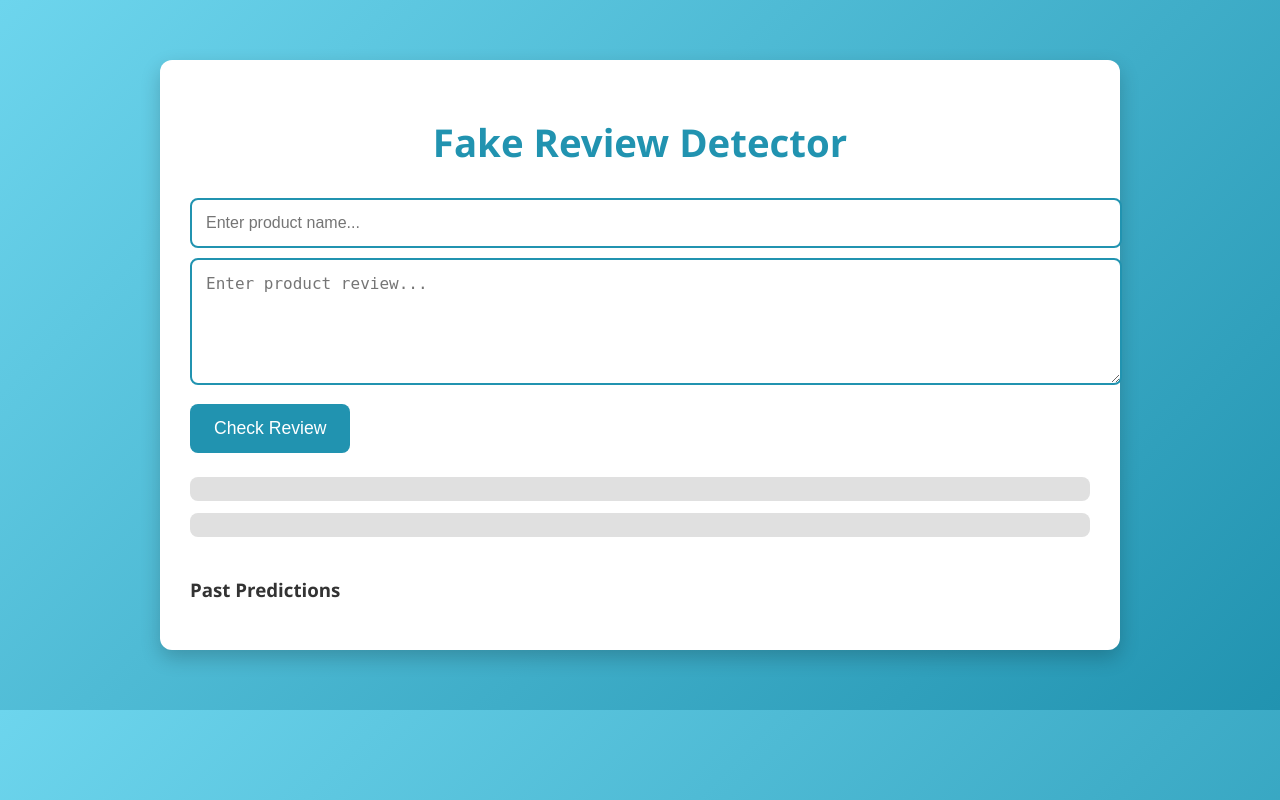
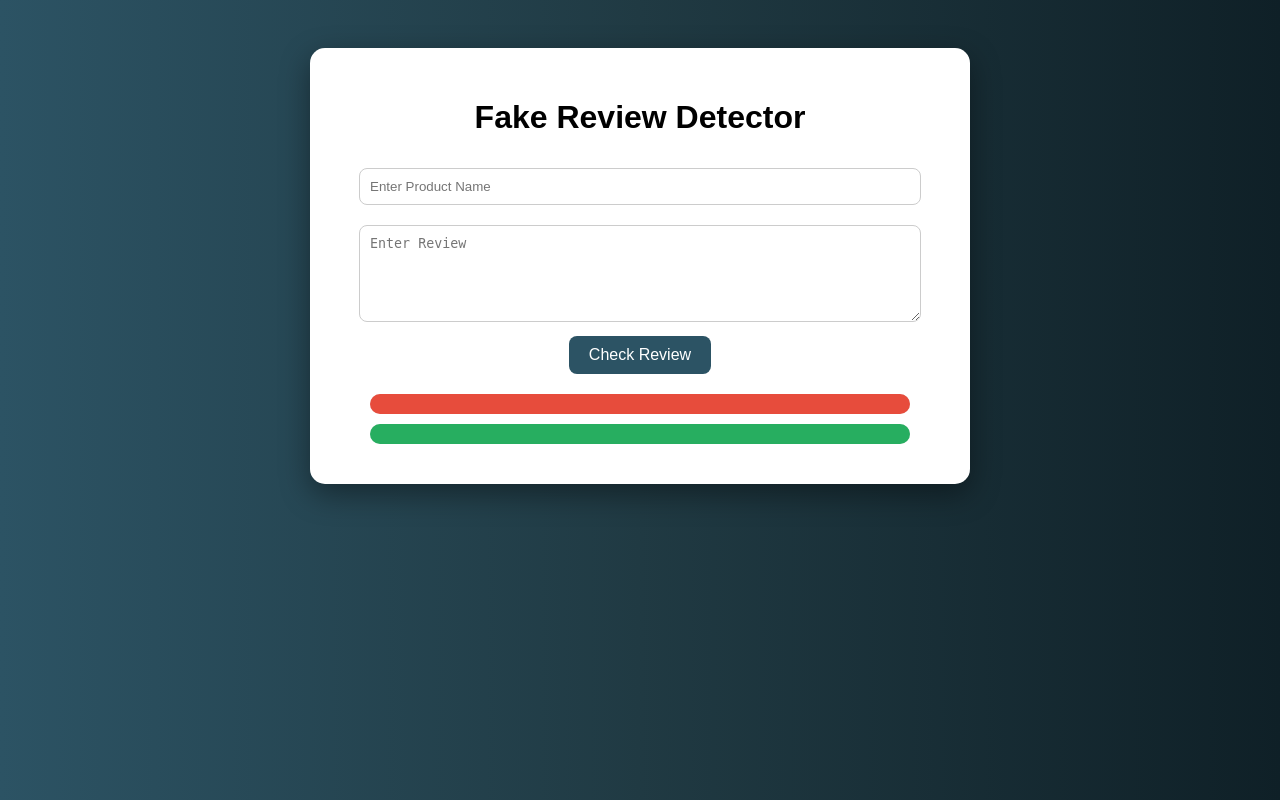
Before and after one commit to varshnik2024-blip/fake-review, a Flask app: page / in a window 1280 px wide. Run offline with Flask 3, Linux system fonts and the light colour scheme.

Commit message:
Updated frontend and fixed sentiment

```diff
--- a/templates/index.html
+++ b/templates/index.html
@@ -4,105 +4,59 @@
     <title>Fake Review Detector</title>
     <style>
         body {
-            font-family: 'Segoe UI', Tahoma, Geneva, Verdana, sans-serif;
-            background: linear-gradient(135deg, #6dd5ed, #2193b0);
-            margin: 0;
-            padding: 0;
-            color: #333;
+            font-family: Arial;
+            background: linear-gradient(to right, #2c5364, #203a43, #0f2027);
+            text-align: center;
+            padding: 40px;
+            color: white;
         }
+
         .container {
-            max-width: 900px;
-            margin: 60px auto;
+            background: white;
+            color: black;
+            width: 600px;
+            margin: auto;
             padding: 30px;
-            background: #fff;
-            border-radius: 12px;
-            box-shadow: 0 8px 20px rgba(0,0,0,0.2);
+            border-radius: 15px;
+            box-shadow: 0px 10px 30px rgba(0,0,0,0.4);
         }
-        h1 {
+
+        input, textarea {
+            width: 90%;
+            padding: 10px;
+            margin: 10px;
+            border-radius: 8px;
+            border: 1px solid #ccc;
+        }
+
+        button {
+            padding: 10px 20px;
+            border-radius: 8px;
+            border: none;
+            background-color: #2c5364;
+            color: white;
+            font-size: 16px;
+            cursor: pointer;
+        }
+
+        .bar-container {
+            width: 90%;
+            background-color: #ddd;
+            border-radius: 10px;
+            margin: 10px auto;
+        }
+
+        .bar {
+            height: 20px;
+            border-radius: 10px;
             text-align: center;
-            color: #2193b0;
-            font-size: 2.4rem;
-            margin-bottom: 20px;
+            color: white;
         }
-        input, textarea {
-            width: 100%;
-            padding: 14px;
-            font-size: 1rem;
-            border: 2px solid #2193b0;
-            border-radius: 8px;
-            outline: none;
-            margin-top: 10px;
-        }
-        button {
-            background-color: #2193b0;
-            color: white;
-            padding: 14px 24px;
-            border: none;
-            border-radius: 8px;
-            font-size: 1.1rem;
-            cursor: pointer;
-            margin-top: 14px;
-            transition: 0.3s ease;
-        }
-        button:hover {
-            background-color: #1a7288;
-            transform: scale(1.03);
-        }
-        .result {
-            margin-top: 24px;
-            text-align: center;
-            font-size: 1.3rem;
-            font-weight: bold;
-        }
-        .bar-container {
-            margin-top: 12px;
-            background: #e0e0e0;
-            border-radius: 8px;
-            overflow: hidden;
-            position: relative;
-            height: 24px;
-        }
-        .bar-real {
-            position: absolute;
-            left: 0;
-            top: 0;
-            height: 100%;
-            background-color: #28a745;
-            width: 0;
-            transition: width 0.5s ease;
-        }
-        .bar-fake {
-            position: absolute;
-            left: 0;
-            top: 0;
-            height: 100%;
-            background-color: #dc3545;
-            width: 0;
-            transition: width 0.5s ease;
-        }
-        /* Sentiment color classes */
-        .sentiment-positive {
-            color: #28a745;
-            font-weight: bold;
-        }
-        .sentiment-neutral {
-            color: #ff9800;
-            font-weight: bold;
-        }
-        .sentiment-negative {
-            color: #dc3545;
-            font-weight: bold;
-        }
-        #historyContainer {
-            margin-top: 40px;
-        }
-        #historyList li {
-            background: #f9f9f9;
-            padding: 10px;
-            margin: 6px 0;
-            border-left: 6px solid #2193b0;
-            border-radius: 4px;
-        }
+
+        .fake { background-color: #e74c3c; }
+        .real { background-color: #27ae60; }
+
+        .result { margin-top: 20px; font-weight: bold; }
     </style>
 </head>
 <body>
@@ -110,101 +64,59 @@
 <div class="container">
     <h1>Fake Review Detector</h1>
 
-        <form id="reviewForm">
-            <input id="productName" type="text" placeholder="Enter product name..." />
-            <textarea id="reviewText" rows="5" placeholder="Enter product review..."></textarea>
-            <button type="submit">Check Review</button>
-        </form>
+    <input type="text" id="product" placeholder="Enter Product Name">
+    <textarea id="review" rows="5" placeholder="Enter Review"></textarea>
+    <br>
+    <button onclick="predict()">Check Review</button>
 
-        <div id="result" class="result"></div>
+    <div class="result" id="result"></div>
 
     <div class="bar-container">
-            <div id="barReal" class="bar-real"></div>
-        </div>
-        <div class="bar-container">
-            <div id="barFake" class="bar-fake"></div>
+        <div id="fakeBar" class="bar fake"></div>
     </div>
 
-        <div id="sentimentText" class="sentiment"></div>
-
-        <!-- Prediction History -->
-        <div id="historyContainer">
-            <h3>Past Predictions</h3>
-            <ul id="historyList"></ul>
+    <div class="bar-container">
+        <div id="realBar" class="bar real"></div>
     </div>
 </div>
 
 <script>
-    // Keep a history array
-    let history = [];
+function predict() {
+    const product = document.getElementById("product").value;
+    const review = document.getElementById("review").value;
 
-    document.getElementById("reviewForm").onsubmit = async function (e) {
-        e.preventDefault();
+    fetch("/predict", {
+        method: "POST",
+        headers: { "Content-Type": "application/json" },
+        body: JSON.stringify({ product: product, review: review })
+    })
+    .then(response => response.json())
+    .then(data => {
 
-        const product = document.getElementById("productName").value.trim();
-        const review = document.getElementById("reviewText").value.trim();
+        let confidence = data.confidence;
+        let fakePercent = 0;
+        let realPercent = 0;
 
-        if (!product || !review) {
-            alert("Please enter both product name and review!");
-            return;
+        if (data.prediction == "1") {
+            realPercent = confidence;
+            fakePercent = 100 - confidence;
+        } else {
+            fakePercent = confidence;
+            realPercent = 100 - confidence;
         }
 
-        const response = await fetch("/predict", {
-            method: "POST",
-            headers: { "Content-Type": "application/json" },
-            body: JSON.stringify({ product, review })
+        document.getElementById("result").innerHTML =
+            "Prediction: " + (data.prediction == "1" ? "Real Review ✅" : "Fake Review ❌") + "<br>" +
+            "Confidence: " + confidence + "%<br>" +
+            "Sentiment: " + data.sentiment;
+
+        document.getElementById("fakeBar").style.width = fakePercent + "%";
+        document.getElementById("fakeBar").innerHTML = "Fake: " + fakePercent.toFixed(1) + "%";
+
+        document.getElementById("realBar").style.width = realPercent + "%";
+        document.getElementById("realBar").innerHTML = "Real: " + realPercent.toFixed(1) + "%";
     });
-
-        const data = await response.json();
-        const text = data.prediction;
-        const productName = data.product;
-        const sentiment = data.sentiment;
-
-        // Update result text
-        document.getElementById("result").innerText =
-            "Product: " + productName + " — " + text;
-
-        // Apply sentiment text + color
-        const sentimentEl = document.getElementById("sentimentText");
-        sentimentEl.innerText = "Sentiment: " + sentiment;
-        sentimentEl.classList.remove("sentiment-positive", "sentiment-neutral", "sentiment-negative");
-
-        if (sentiment === "Positive") {
-            sentimentEl.classList.add("sentiment-positive");
-        } else if (sentiment === "Neutral") {
-            sentimentEl.classList.add("sentiment-neutral");
-        } else {
-            sentimentEl.classList.add("sentiment-negative");
 }
-
-        // Parse percentages
-        let parts = text.split(",");
-        const realText = parts[0].trim();
-        const fakeText = parts[1].trim();
-
-        const realVal = parseFloat(realText.split("%")[0]);
-        const fakeVal = parseFloat(fakeText.split("%")[0]);
-
-        // Update bars
-        document.getElementById("barReal").style.width = realVal + "%";
-        document.getElementById("barFake").style.width = fakeVal + "%";
-
-        // Add to history
-        history.unshift({
-            product: productName,
-            review: review,
-            prediction: text,
-            sentiment: sentiment
-        });
-
-        const list = document.getElementById("historyList");
-        list.innerHTML = "";
-        history.forEach(item => {
-            const li = document.createElement("li");
-            li.innerText = `${item.product}: "${item.review}" — ${item.prediction} (${item.sentiment})`;
-            list.appendChild(li);
-        });
-    };
 </script>
 
 </body>
```
Lines whose indentation alone changed are shown as unchanged.
